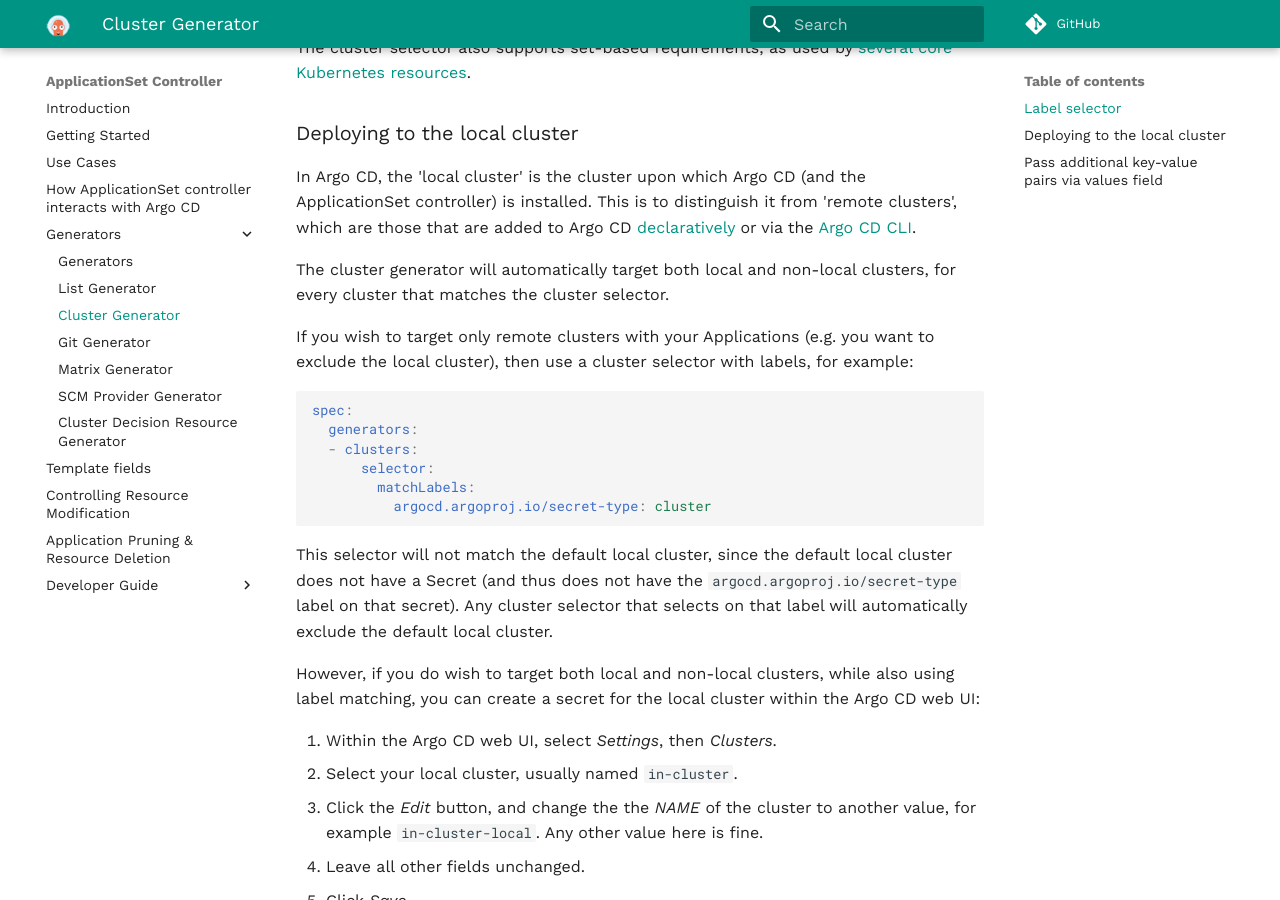
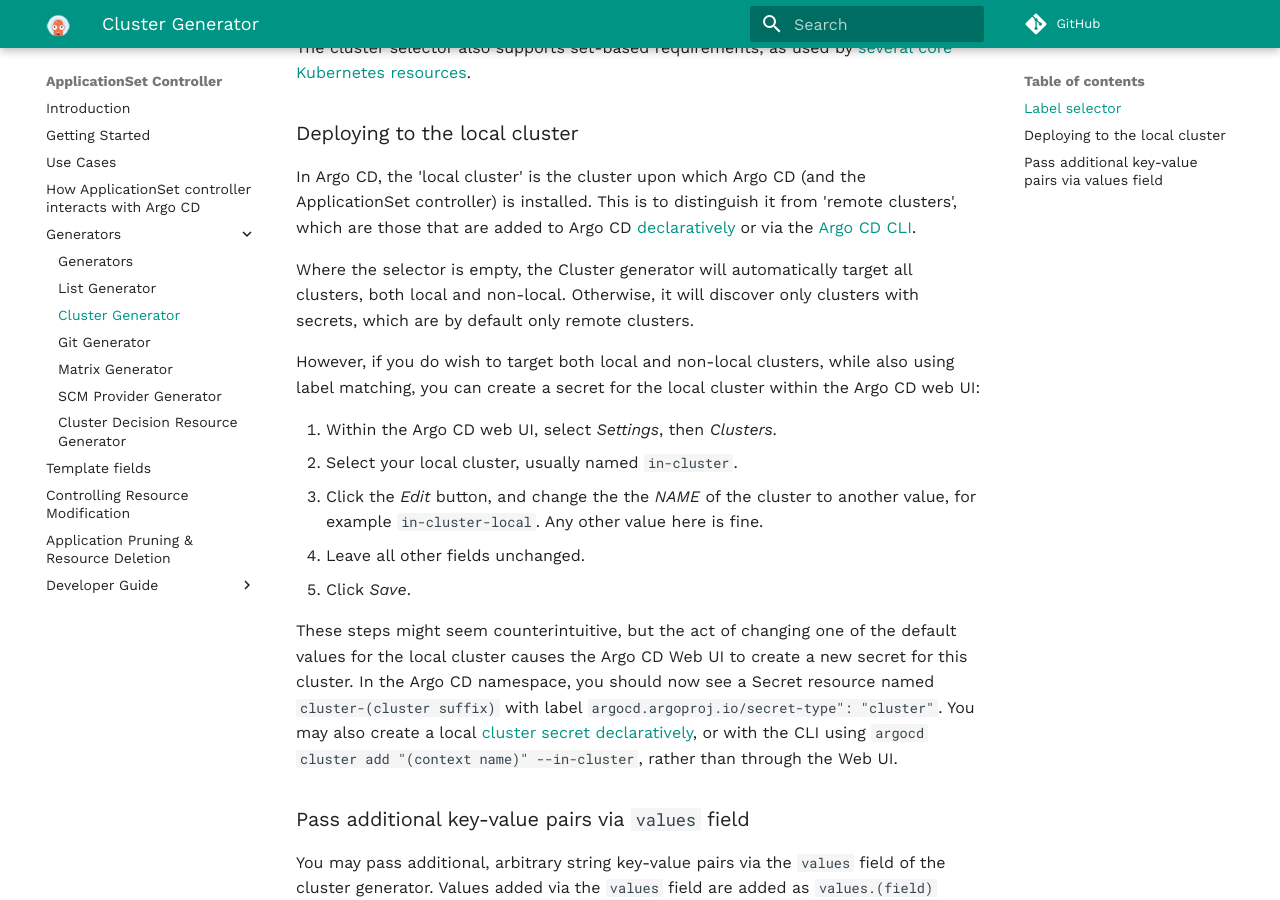
Before and after one commit to argoproj/applicationset, an MkDocs documentation site: the page built from docs/Generators-Cluster.md, in a window 1280 px wide and 900 px high, scrolled down 2009 px. Built offline with MkDocs 1.6.1 and Material for MkDocs 9.7.7, drawn with Linux system fonts in a browser that asks for light colours; comment, search, counter and statistics services are not loaded; some of the changed text lies outside the part shown.

Commit message:
Bring Cluster generator docs up to date with code

````diff
--- a/docs/Generators-Cluster.md
+++ b/docs/Generators-Cluster.md
@@ -54,7 +54,7 @@ In this example, the cluster secret's `name` and `server` fields are used to pop
 
 ### Label selector
 
-A label selector may be used to narrow the scope of targeted clusters to only those matching a specific label:
+A label selector may be used to narrow the scope of targeted clusters to only those matching a set of labels:
 ```yaml
 kind: ApplicationSet
 metadata:
@@ -87,19 +87,7 @@ The cluster selector also supports set-based requirements, as used by [several c
 
 In Argo CD, the 'local cluster' is the cluster upon which Argo CD (and the ApplicationSet controller) is installed. This is to distinguish it from 'remote clusters', which are those that are added to Argo CD [declaratively](https://argoproj.github.io/argo-cd/operator-manual/declarative-setup/#clusters) or via the [Argo CD CLI](https://argoproj.github.io/argo-cd/getting_started/#5-register-a-cluster-to-deploy-apps-to-optional).
 
-The cluster generator will automatically target both local and non-local clusters, for every cluster that matches the cluster selector.
-
-If you wish to target only remote clusters with your Applications (e.g. you want to exclude the local cluster), then use a cluster selector with labels, for example:
-```yaml
-spec:
-  generators:
-  - clusters:
-      selector:
-        matchLabels:
-          argocd.argoproj.io/secret-type: cluster
-```
-
-This selector will not match the default local cluster, since the default local cluster does not have a Secret (and thus does not have the `argocd.argoproj.io/secret-type` label on that secret). Any cluster selector that selects on that label will automatically exclude the default local cluster.
+Where the selector is empty, the Cluster generator will automatically target all clusters, both local and non-local. Otherwise, it will discover only clusters with secrets, which are by default only remote clusters.
 
 However, if you do wish to target both local and non-local clusters, while also using label matching, you can create a secret for the local cluster within the Argo CD web UI:
 
````
